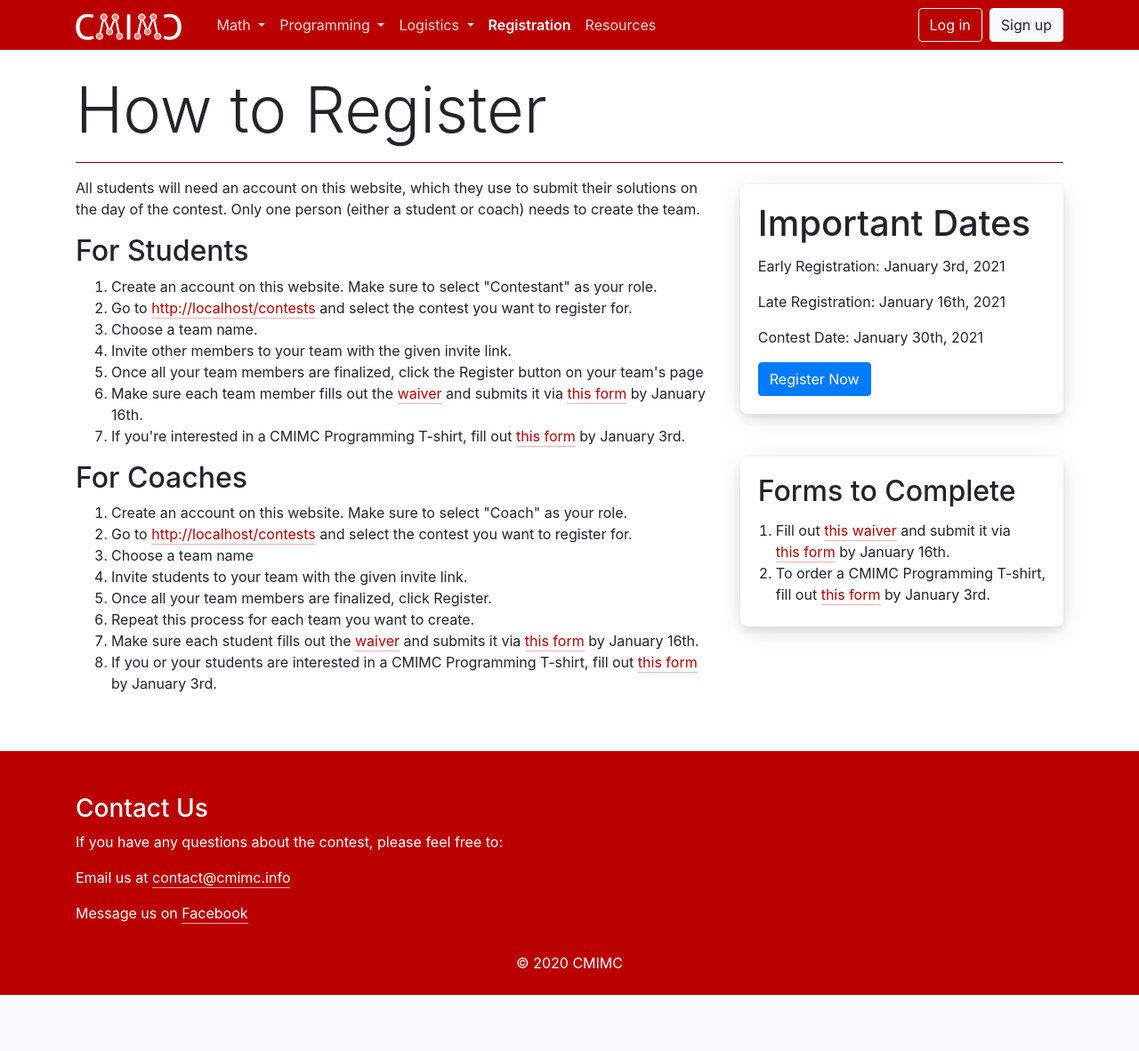
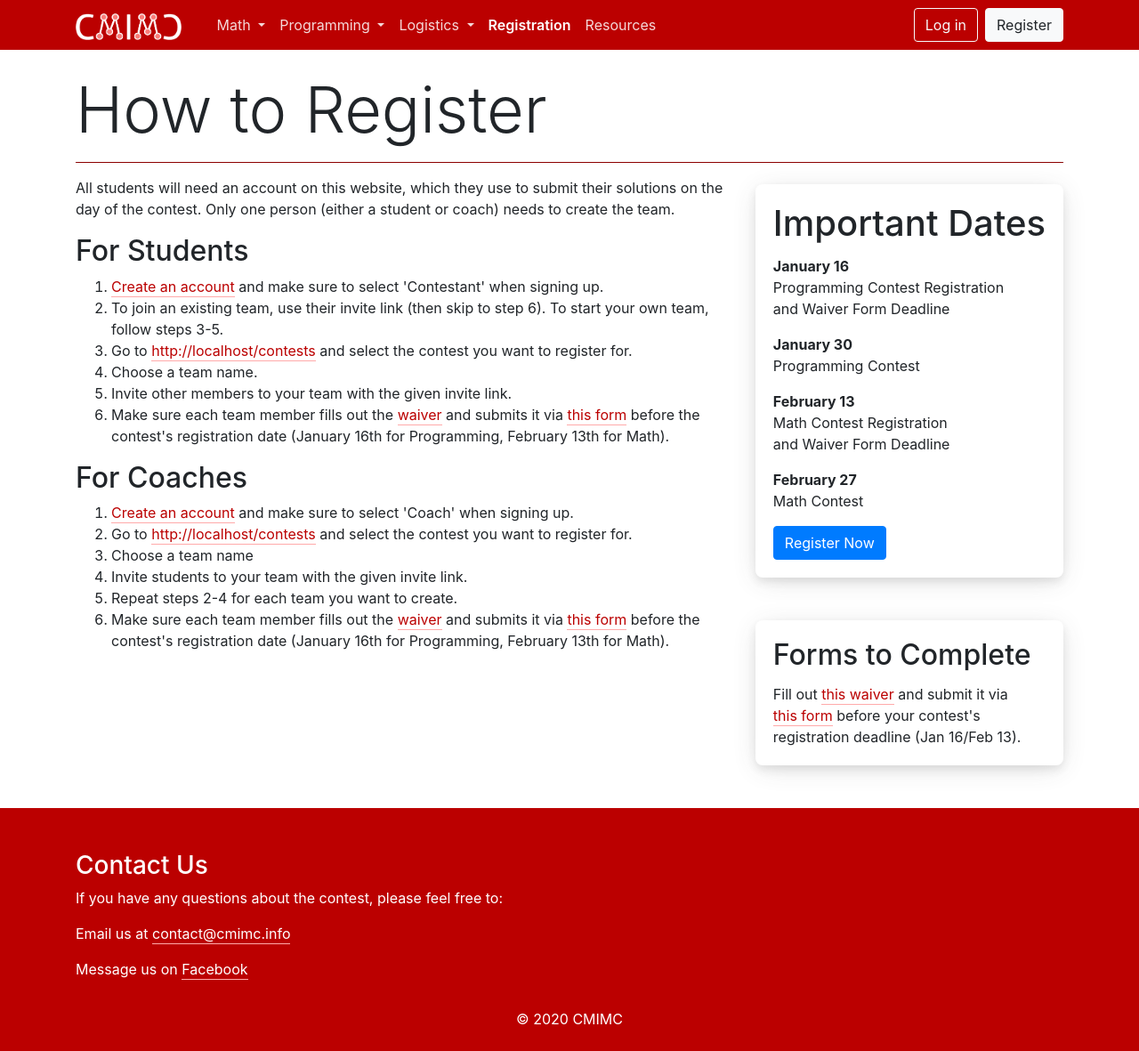
Before and after one commit to pshen24/cmimc-online, a Django app: page /registration in a window 1280 px wide. Shown: the whole page at 89% size. Before the commit the page ends 1118 px from the top, so only its background shows below. Run offline with Django 3.2, Linux system fonts and the light colour scheme; parts of the project's set-up code (start-up, migrations or seed data) failed here and were passed over; some libraries are stand-ins or nearby versions.

Commit message:
New signup/login form, update important dates and reg info for math

```diff
--- a/static/css/base.css
+++ b/static/css/base.css
@@ -121,3 +121,8 @@ a:hover:not(.btn):not(.no-color) {
 .token.operator {
   background: none;
 }
+
+
+.hide-asterisk .asteriskField {
+  display: none;
+}
--- a/templates/general/reg_info.html
+++ b/templates/general/reg_info.html
@@ -11,25 +11,22 @@
 
         <h2>For Students</h2>
         <ol>
-            <li>Create an account on this website. Make sure to select "Contestant" as your role.</li>
+            <li><a href="{% url 'signup' %}">Create an account</a> and make sure to select 'Contestant' when signing up.</li>
+            <li>To join an existing team, use their invite link (then skip to step 6). To start your own team, follow steps 3-5.</li>
             <li>Go to <a href="{% url 'contest_list' %}">{{ request.scheme }}://{{ request.get_host }}{% url 'contest_list' %}</a> and select the contest you want to register for.</li>
             <li>Choose a team name.</li>
             <li>Invite other members to your team with the given invite link.</li>
-            <li>Once all your team members are finalized, click the Register button on your team's page</li>
-            <li>Make sure each team member fills out the <a href="https://drive.google.com/uc?export=download&id=1wy1ndIDVC1luACAs0fBDsyghuigln5Gv">waiver</a> and submits it via <a href="https://forms.gle/Awz57gbNs9xdwLGS6" target='_blank' rel='noopener noreferrer'>this form</a> by January 16th.</li>
-            <li>If you're interested in a CMIMC Programming T-shirt, fill out <a href="https://forms.gle/pm6cinqgHedWM7sd7" target='_blank' rel='noopener noreferrer'>this form</a> by January 3rd.</li>
+            <li>Make sure each team member fills out the <a href="https://drive.google.com/uc?export=download&id=1wy1ndIDVC1luACAs0fBDsyghuigln5Gv">waiver</a> and submits it via <a href="https://forms.gle/Awz57gbNs9xdwLGS6" target='_blank' rel='noopener noreferrer'>this form</a> before the contest's registration date (January 16th for Programming, February 13th for Math).</li>
         </ol>
 
         <h2>For Coaches</h2>
         <ol>
-            <li>Create an account on this website. Make sure to select "Coach" as your role.</li>
+            <li><a href="{% url 'signup' %}">Create an account</a> and make sure to select 'Coach' when signing up.</li>
             <li>Go to <a href="{% url 'contest_list' %}">{{ request.scheme }}://{{ request.get_host }}{% url 'contest_list' %}</a> and select the contest you want to register for.</li>
             <li>Choose a team name</li>
             <li>Invite students to your team with the given invite link.</li>
-            <li>Once all your team members are finalized, click Register.</li>
-            <li>Repeat this process for each team you want to create.</li>
-            <li>Make sure each student fills out the <a href="https://drive.google.com/uc?export=download&id=1wy1ndIDVC1luACAs0fBDsyghuigln5Gv">waiver</a> and submits it via <a href="https://forms.gle/Awz57gbNs9xdwLGS6" target='_blank' rel='noopener noreferrer'>this form</a> by January 16th.</li>
-            <li>If you or your students are interested in a CMIMC Programming T-shirt, fill out <a href="https://forms.gle/pm6cinqgHedWM7sd7" target='_blank' rel='noopener noreferrer'>this form</a> by January 3rd.</li>
+            <li>Repeat steps 2-4 for each team you want to create.</li>
+            <li>Make sure each team member fills out the <a href="https://drive.google.com/uc?export=download&id=1wy1ndIDVC1luACAs0fBDsyghuigln5Gv">waiver</a> and submits it via <a href="https://forms.gle/Awz57gbNs9xdwLGS6" target='_blank' rel='noopener noreferrer'>this form</a> before the contest's registration date (January 16th for Programming, February 13th for Math).</li>
         </ol>
     </div>
 
--- a/templates/includes/important_dates.html
+++ b/templates/includes/important_dates.html
@@ -1,9 +1,24 @@
 <div class="card cardlink mt-2 mb-5">
     <div class="card-body">
         <h1 class="card-title">Important Dates</h1>
-        <p class="card-text">Early Registration: January 3rd, 2021</p>
-        <p class="card-text">Late Registration: January 16th, 2021</p>
-        <p class="card-text">Contest Date: January 30th, 2021</p>
+        <p class="card-text">
+            <span class="font-weight-bold">January 16</span></br>
+            Programming Contest Registration</br>
+            and Waiver Form Deadline
+        </p>
+        <p class="card-text">
+            <span class="font-weight-bold">January 30</span></br>
+            Programming Contest
+        </p>
+        <p class="card-text">
+            <span class="font-weight-bold">February 13</span></br>
+            Math Contest Registration</br>
+            and Waiver Form Deadline
+        </p>
+        <p class="card-text">
+            <span class="font-weight-bold">February 27</span></br>
+            Math Contest
+        </p>
         <a href="{% url 'contest_list' %}" class="btn btn-primary stretched-link">Register Now</a>
     </div>
 </div>
@@ -11,15 +26,7 @@
 <div class="card cardlink no-hover">
     <div class="card-body">
         <h2 class="card-title">Forms to Complete</h2>
-        <ol class="mb-1" style="padding-left: 20px;">
-            <li>
                 <p class="card-text">Fill out <a href="https://drive.google.com/uc?export=download&id=1wy1ndIDVC1luACAs0fBDsyghuigln5Gv">this waiver</a> and submit it via<br>
-                <a href="https://forms.gle/Awz57gbNs9xdwLGS6" target='_blank' rel='noopener noreferrer'>this form</a> by January 16th.</p>
-            </li>
-            <li>
-                <p class="card-text">To order a CMIMC Programming T-shirt,<br>
-                fill out <a href="https://forms.gle/pm6cinqgHedWM7sd7" target='_blank' rel='noopener noreferrer'>this form</a> by January 3rd.</a>
-            </li>
-        </ol>
+                <a href="https://forms.gle/Awz57gbNs9xdwLGS6" target='_blank' rel='noopener noreferrer'>this form</a> before your contest's</br>registration deadline (Jan 16/Feb 13).</p>
     </div>
 </div>
--- a/templates/includes/navbar.html
+++ b/templates/includes/navbar.html
@@ -66,7 +66,7 @@
       {% if user.is_authenticated %}
 		<ul class="navbar-nav ml-auto">
 		  <li class="nav-item dropdown">
-			<a class="nav-link dropdown-toggle active" href="#" id="userMenu" data-toggle="dropdown" aria-haspopup="true" aria-expanded="false">{{ user }}</a>
+			<a class="nav-link dropdown-toggle active" href="#" id="userMenu" data-toggle="dropdown" aria-haspopup="true" aria-expanded="false">{{ user.short_name }}</a>
 			<div class="dropdown-menu dropdown-menu-right" aria-labelledby="userMenu">
 			  <a class="dropdown-item no-color" href="{% url 'change_password' %}">Change password</a>
 			  <div class="dropdown-divider"></div>
@@ -77,7 +77,7 @@
 	  {% else %}
 		<form class="form-inline ml-auto">
 		  <a href="{% url 'login' %}" class="btn btn-outline-light">Log in</a>
-		  <a href="{% url 'signup' %}" class="btn btn-light ml-2">Sign up</a>
+		  <a href="{% url 'signup' %}" class="btn btn-light ml-2">Register</a>
 		</form>
 	  {% endif %}
 	</div>
--- a/website/views/team.py
+++ b/website/views/team.py
@@ -63,8 +63,6 @@ def team_info(request, team_id):
         elif request.POST['submit'] == 'deleteTeam' and (user.is_coach or user.is_staff):
             team.delete()
             return redirect('contest_list')
-        elif request.POST['submit'] == 'register':
-            team.register()
 
     context = {
         'team': team,
@@ -73,6 +71,7 @@ def team_info(request, team_id):
         ),
         'too_large': len(team.mathletes.all()) > team.contest.max_team_size,
         'reg_permission': user != team.coach,
+        'can_edit': user.can_edit(team),
     }
     return render(request, 'team/team.html', context)
 
```
Also changed, not shown: templates/login.html (+4 -3 lines), templates/signup.html (+25 -4 lines), templates/team/team.html (+20 -11 lines), website/admin.py (+5 -4 lines), website/forms.py (+14 -1 lines), website/models/user.py (+25 -2 lines), website/migrations/0051_auto_20210115_1606.py (added).
